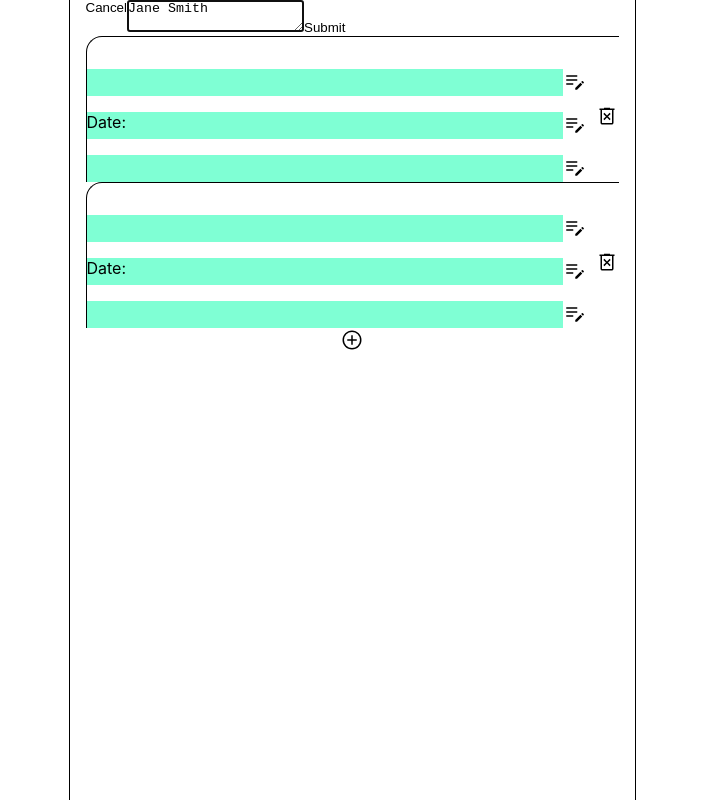
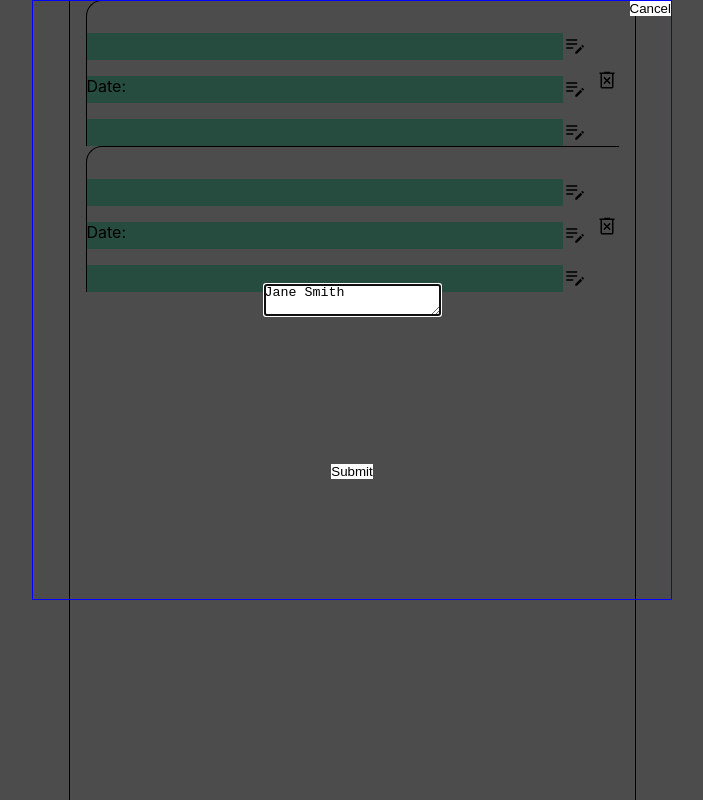
Before and after one commit to Rxthew/journalmaker, a React (Create React App) app: page / in a window 1280 px wide. Both pictures are taken after a click on the button 894 px from the left and 13 px from the top of the page. Shown: the whole page, without its empty margins (288-991 px from the left). Built offline with nearby package versions, Linux system fonts and the light colour scheme.

Commit message:
Introduce modal and overlay

```diff
--- a/src/App.css
+++ b/src/App.css
@@ -19,6 +19,27 @@ html {
     min-height: 100vh;
     padding-left: 1rem;
     padding-right: 1rem;
+}
+
+.cancel {
+    position: absolute;
+    right: 0
+}
+
+.overlay {
+    position: fixed;
+    min-width: 100vw;
+    min-height: 100vh;
+    background-color: black;
+    opacity: 0.7;
+    top: 0;
+    left: 0;
+}
+
+.submit {
+    position:absolute;
+    bottom: 20%
+
 }
 
 
@@ -47,6 +68,21 @@ div{
     min-width: min(100vw, 500px);
 }
 
+form {
+    position: absolute;
+    bottom: 25vh;
+    right: 25vw;
+    border: 1px solid blue;
+    z-index: 20;
+    top: 0;
+    left: 25vw;
+    display: flex;
+    justify-content: center;
+    align-items: center;
+}
+
+
+
 h1 ,h2, p {
     white-space: pre-wrap;
     flex-grow: 1;
--- a/src/components/baseComponents.tsx
+++ b/src/components/baseComponents.tsx
@@ -70,10 +70,11 @@ const FormElement = function(props:formProps):JSX.Element{
 
     return (
         <div>
-            <button onClick={props.cancelAction}>Cancel</button>
+            <div className='overlay'></div>
             <form id='pliable_form' onSubmit={(e : React.FormEvent) => {props.submitAction(e,formContent)}}>
+                <button className='cancel' onClick={props.cancelAction}>Cancel</button>
                 <textarea value={formContent} onChange={handleContent} id='pliable_form' name='pliable_form' autoFocus={true}></textarea>
-                <button type='submit'>Submit</button>
+                <button className='submit' type='submit'>Submit</button>
             </form>
         </div>
     )
```
